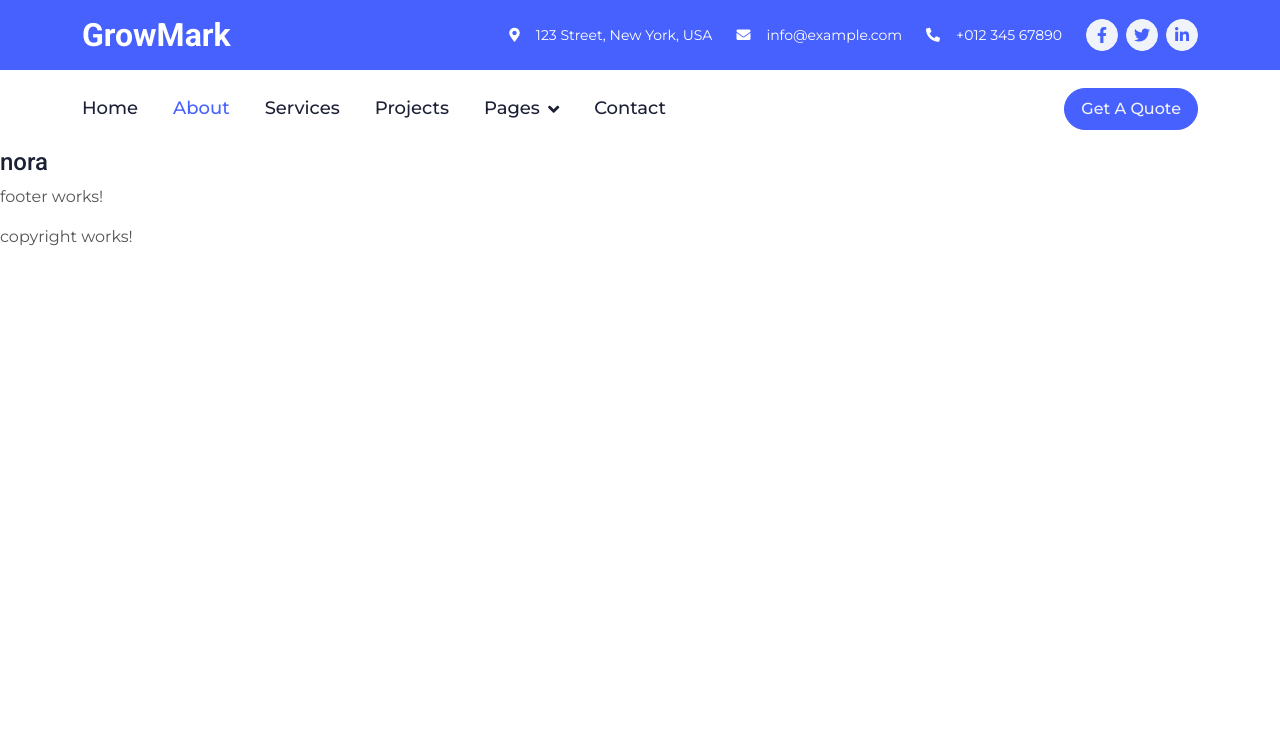
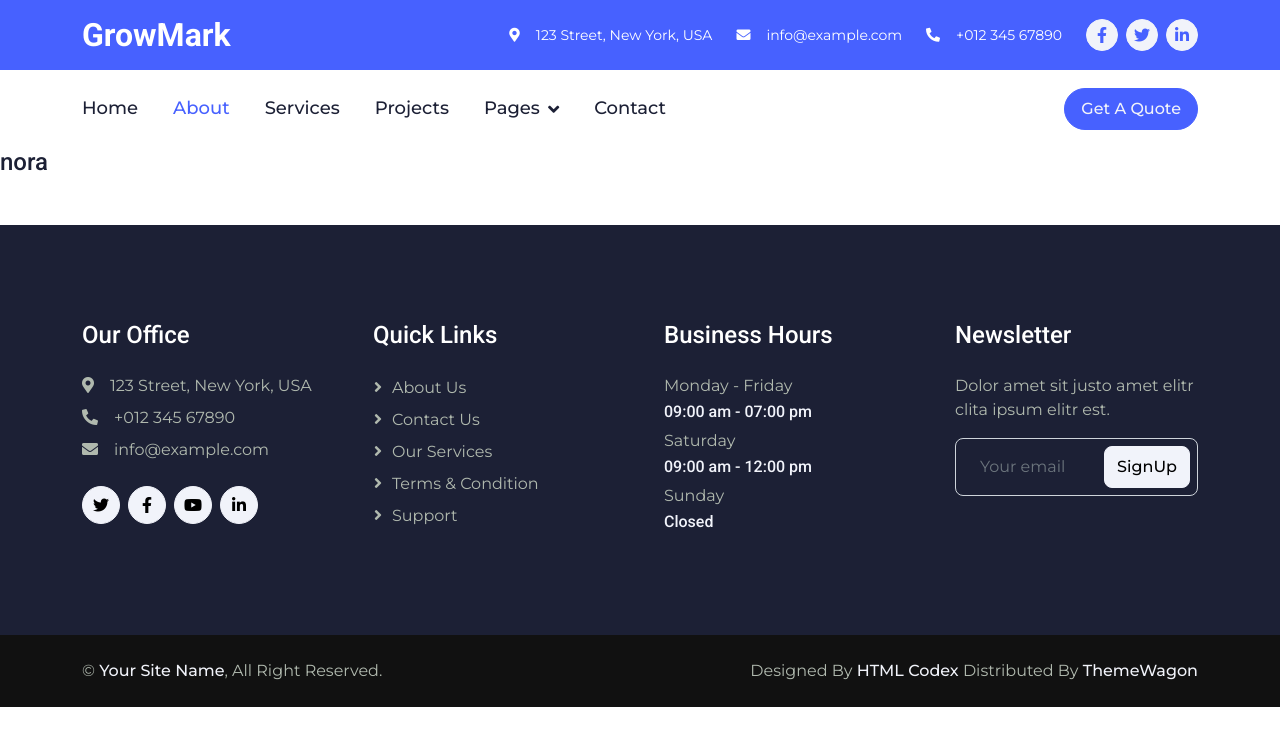
Before and after one commit to promisemukundu/marketing-app, an Angular app: page / in a window 1280 px wide. Shown: the top 746 px of the page. Built offline with nearby package versions, Linux system fonts and the light colour scheme.

Commit message:
added footer and copyright

```diff
--- a/src/app/shared/copyright/copyright.component.html
+++ b/src/app/shared/copyright/copyright.component.html
@@ -1 +1,14 @@
-<p>copyright works!</p>
+<div class="container-fluid copyright py-4">
+  <div class="container">
+    <div class="row">
+      <div class="col-md-6 text-center text-md-start mb-3 mb-md-0">
+        &copy; <a class="fw-medium text-light" href="#">Your Site Name</a>, All Right Reserved.
+      </div>
+      <div class="col-md-6 text-center text-md-end">
+        <!--/*** This template is free as long as you keep the footer author’s credit link/attribution link/backlink. If you'd like to use the template without the footer author’s credit link/attribution link/backlink, you can purchase the Credit Removal License from "https://htmlcodex.com/credit-removal". Thank you for your support. ***/-->
+        Designed By <a class="fw-medium text-light" href="https://htmlcodex.com">HTML Codex</a>
+        Distributed By <a class="fw-medium text-light" href="https://themewagon.com">ThemeWagon</a>
+      </div>
+    </div>
+  </div>
+</div>
--- a/src/app/shared/footer/footer.component.html
+++ b/src/app/shared/footer/footer.component.html
@@ -1 +1,43 @@
-<p>footer works!</p>
+<div class="container-fluid bg-dark footer mt-5 py-5 wow fadeIn" data-wow-delay="0.1s">
+  <div class="container py-5">
+    <div class="row g-5">
+      <div class="col-lg-3 col-md-6">
+        <h4 class="text-white mb-4">Our Office</h4>
+        <p class="mb-2"><i class="fa fa-map-marker-alt me-3"></i>123 Street, New York, USA</p>
+        <p class="mb-2"><i class="fa fa-phone-alt me-3"></i>+012 345 67890</p>
+        <p class="mb-2"><i class="fa fa-envelope me-3"></i>info@example.com</p>
+        <div class="d-flex pt-3">
+          <a class="btn btn-square btn-light rounded-circle me-2" href=""><i class="fab fa-twitter"></i></a>
+          <a class="btn btn-square btn-light rounded-circle me-2" href=""><i class="fab fa-facebook-f"></i></a>
+          <a class="btn btn-square btn-light rounded-circle me-2" href=""><i class="fab fa-youtube"></i></a>
+          <a class="btn btn-square btn-light rounded-circle me-2" href=""><i class="fab fa-linkedin-in"></i></a>
+        </div>
+      </div>
+      <div class="col-lg-3 col-md-6">
+        <h4 class="text-white mb-4">Quick Links</h4>
+        <a class="btn btn-link" href="">About Us</a>
+        <a class="btn btn-link" href="">Contact Us</a>
+        <a class="btn btn-link" href="">Our Services</a>
+        <a class="btn btn-link" href="">Terms & Condition</a>
+        <a class="btn btn-link" href="">Support</a>
+      </div>
+      <div class="col-lg-3 col-md-6">
+        <h4 class="text-white mb-4">Business Hours</h4>
+        <p class="mb-1">Monday - Friday</p>
+        <h6 class="text-light">09:00 am - 07:00 pm</h6>
+        <p class="mb-1">Saturday</p>
+        <h6 class="text-light">09:00 am - 12:00 pm</h6>
+        <p class="mb-1">Sunday</p>
+        <h6 class="text-light">Closed</h6>
+      </div>
+      <div class="col-lg-3 col-md-6">
+        <h4 class="text-white mb-4">Newsletter</h4>
+        <p>Dolor amet sit justo amet elitr clita ipsum elitr est.</p>
+        <div class="position-relative w-100">
+          <input class="form-control bg-transparent w-100 py-3 ps-4 pe-5" type="text" placeholder="Your email">
+          <button type="button" class="btn btn-light py-2 position-absolute top-0 end-0 mt-2 me-2">SignUp</button>
+        </div>
+      </div>
+    </div>
+  </div>
+</div>
```
